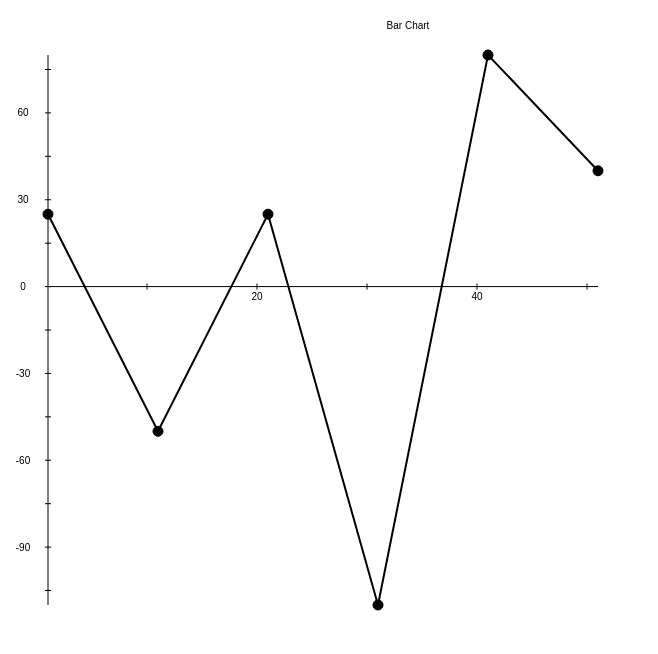
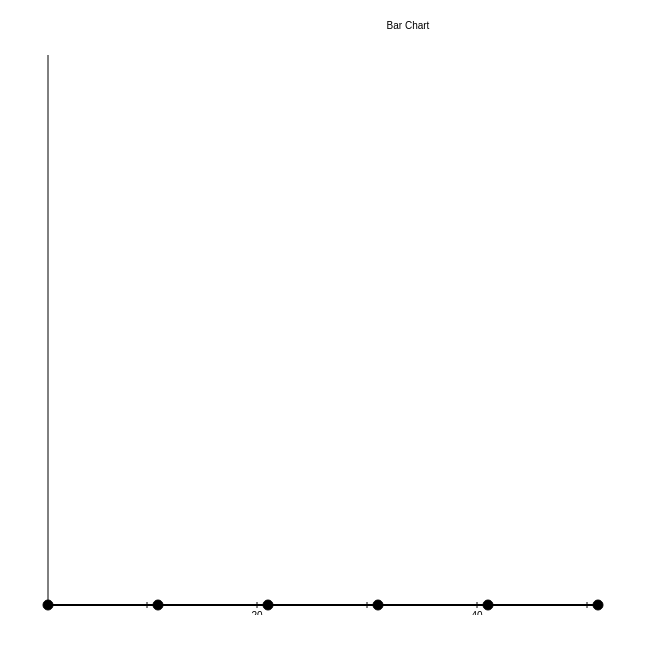
Before and after one commit to specinnovations/orange-charts, a plain HTML site: page index.html in a window 1280 px wide. Shown: the part 44-698 px from the top of the page, without its empty margins (0-658 px from the left). Drawn offline with Linux system fonts and the light colour scheme.

Commit message:
Added lines and points to fronts

```diff
--- a/index.html
+++ b/index.html
@@ -31,12 +31,12 @@ window.onload = function() {
 	paper.text( 400 , 10 , "Bar Chart" );
 
 	var chart = paper.linechart( 10 , 30 , 590 , 570 , [[
-	                                          { "x" : 0 , "y" : 25, "stroke" : "red" },
-	                                          { "x" : 10 , "y" : -50, "stroke" : "red" },
-	                                          { "x" : 20 , "y" : 25, "stroke" : "red" },
-	                                          { "x" : 30 , "y" : -110, "stroke" : "red" },
-	                                          { "x" : 40 , "y" : 80, "stroke" : "red" },
-	                                          { "x" : 50 , "y" : 40, "stroke" : "red" }
+	                                          { "x" : 0 , "y" : 0, "stroke" : "red" },
+	                                          { "x" : 10 , "y" : 0, "stroke" : "red" },
+	                                          { "x" : 20 , "y" : 0, "stroke" : "red" },
+	                                          { "x" : 30 , "y" : 0, "stroke" : "red" },
+	                                          { "x" : 40 , "y" : 0, "stroke" : "red" },
+	                                          { "x" : 50 , "y" : 0, "stroke" : "red" }
 	                                      ]],{
 		"labels" : true,
 		"fill" : "black"
--- a/src/charts.line.js
+++ b/src/charts.line.js
@@ -7,7 +7,7 @@
 		options.labelFont = options.labelFont || "10px sans-serif";
 
 		var paddingTop = options.paddingTop = options.paddingTop || 10;
-		var paddingBottom = options.paddingBottom = options.paddingBottom || options.labels ? 30 : 10;
+		var paddingBottom = options.paddingBottom = options.paddingBottom || options.labels ? 30 : 20;
 		var paddingLeft = options.paddingLeft = options.paddingLeft || options.labels ? 30 : 10;
 		var paddingRight = options.paddingRight = options.paddingRight || 10;
 
@@ -17,16 +17,22 @@
 
 	    for( var i=0, ii=values.length; i<ii; i++ ) {
 	    	for( var j=0, jj=values[i].length; j<jj; j++ ) {
-	    		xValues.push( parseInt(values[i][j].x) );
-	        	yValues.push( parseInt(values[i][j].y) );
+	    		xValues.push( values[i][j].x );
+	        	yValues.push( values[i][j].y );
 	    	}
 	    }
+
+	    console.log( "xValues" , xValues );
+	    console.log( "yValues" , yValues );
 
 	    var maxXValue = Math.max.apply( Math , xValues );
 	    var minXValue = Math.min.apply( Math , xValues );
 
 	    var maxYValue = Math.max.apply( Math , yValues );
 	    var minYValue = Math.min.apply( Math , yValues );
+
+	    console.log( "X" , maxXValue , minXValue );
+	    console.log( "Y" , maxYValue , minYValue );
 
 	    var xFactor = 1;
 	    var yFactor = 1;
@@ -37,7 +43,7 @@
 	    	xFactor = (chartWidth - paddingLeft - paddingRight)/( maxXValue + (minXValue*-1) );
 	    	xBaseLine = x + paddingLeft + (minXValue*-1*xFactor);
 	    } else {
-	    	xFactor = (chartWidth - paddingLeft - paddingRight)/( maxXValue );
+	    	xFactor = maxXValue != 0 ?  (chartWidth - paddingLeft - paddingRight)/( maxXValue ) : 1;
 	    	xBaseLine = x + paddingLeft;
 	    }
 
@@ -45,7 +51,7 @@
 	    	yFactor = (chartHeight - paddingBottom + paddingTop)/( maxYValue + (minYValue*-1) );
 	    	yBaseLine = y + chartHeight - paddingBottom + paddingTop*2 - (minYValue*-1*yFactor);
 	    } else {
-	    	yFactor = (chartHeight - paddingBottom - paddingTop)/( maxYValue );
+	    	yFactor = maxYValue != 0 ? (chartHeight - paddingBottom - paddingTop)/( maxYValue ) : 1;
 	    	yBaseLine = y + chartHeight - paddingBottom + paddingTop*2;
 	    }
 
@@ -143,6 +149,8 @@
 
 	    }
 
+	    console.log( "Factor" , xFactor , yFactor );
+
 	    for( var i=0, ii=values.length; i<ii; i++ ) {
 
 	    	var path = [];
@@ -156,8 +164,10 @@
 
 		    	var object = values[i][j];
 
-		    	var xValue = xaxis.x + object.x*xFactor;
-		    	var yValue = xaxis.y - object.y*yFactor;
+		    	var xValue = xaxis.x + (object.x*xFactor);
+		    	var yValue = xaxis.y - (object.y*yFactor);
+
+		    	console.log( object , xValue , yValue );
 
 		    	if( j == 0 ) {
 		    		path.push( "M" + xValue + "," + yValue );
@@ -198,6 +208,9 @@
 	    result.labels = labels;
 	    result.points = points;
 
+	    result.lines.toFront();
+	    result.points.toFront();
+
 	    return result;
 
 	};
```
